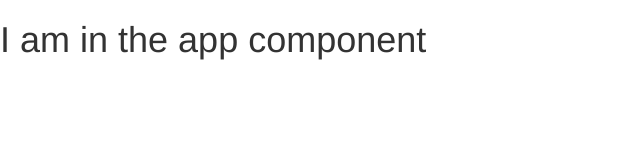
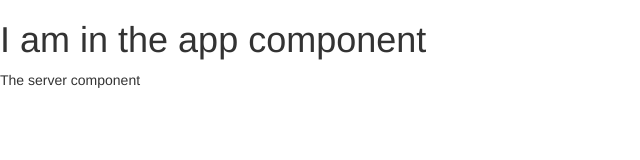
Before and after one commit to ounihamza100/angular-learning-project, an Angular app: page / in a window 1280 px wide. Shown: the top 160 px of the page, without its empty margins (0-640 px from the left). Built offline with nearby package versions, Linux system fonts and the light colour scheme.

Commit message:
Creating Components with the CLI & Nesting Components

```diff
--- a/src/app/app.module.ts
+++ b/src/app/app.module.ts
@@ -3,11 +3,13 @@ import { NgModule } from '@angular/core';
 
 import { AppComponent } from './app.component';
 import {ServerComponent} from './server/server.component';
+import { ServersComponent } from './servers/servers.component';
 
 @NgModule({
   declarations: [
     AppComponent,
-    ServerComponent
+    ServerComponent,
+    ServersComponent
   ],
   imports: [
     BrowserModule
--- a/src/app/server/server.component.html
+++ b/src/app/server/server.component.html
@@ -0,0 +1 @@
+The server component
--- /dev/null
+++ b/src/app/servers/servers.component.html
@@ -0,0 +1 @@
+<p>servers works!</p>
--- /dev/null
+++ b/src/app/servers/servers.component.ts
@@ -0,0 +1,15 @@
+import { Component, OnInit } from '@angular/core';
+
+@Component({
+  selector: 'app-servers',
+  templateUrl: './servers.component.html',
+  styleUrls: ['./servers.component.css']
+})
+export class ServersComponent implements OnInit {
+
+  constructor() { }
+
+  ngOnInit(): void {
+  }
+
+}
```
Also changed, not shown: src/app/servers/servers.component.css (added).
